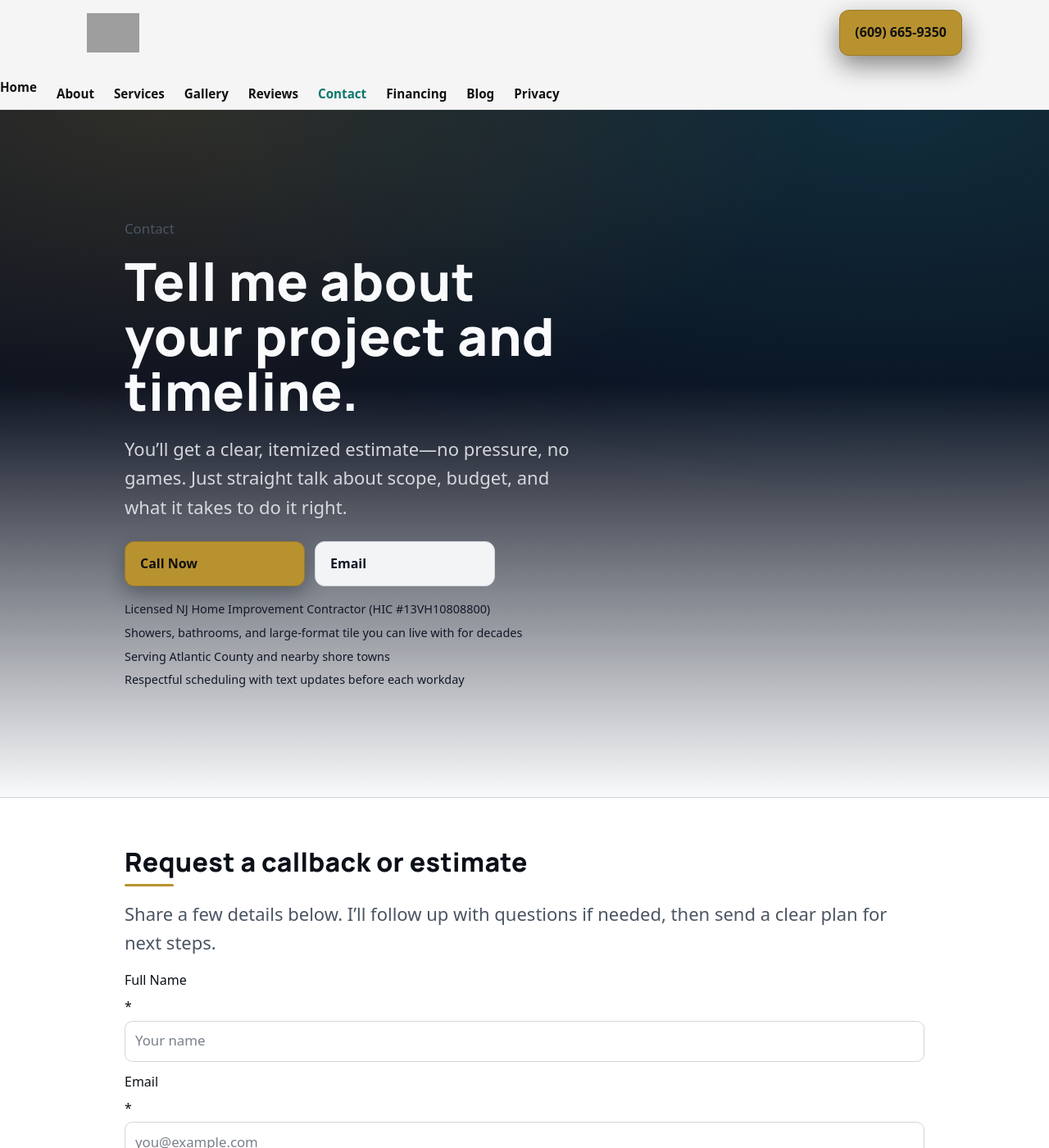
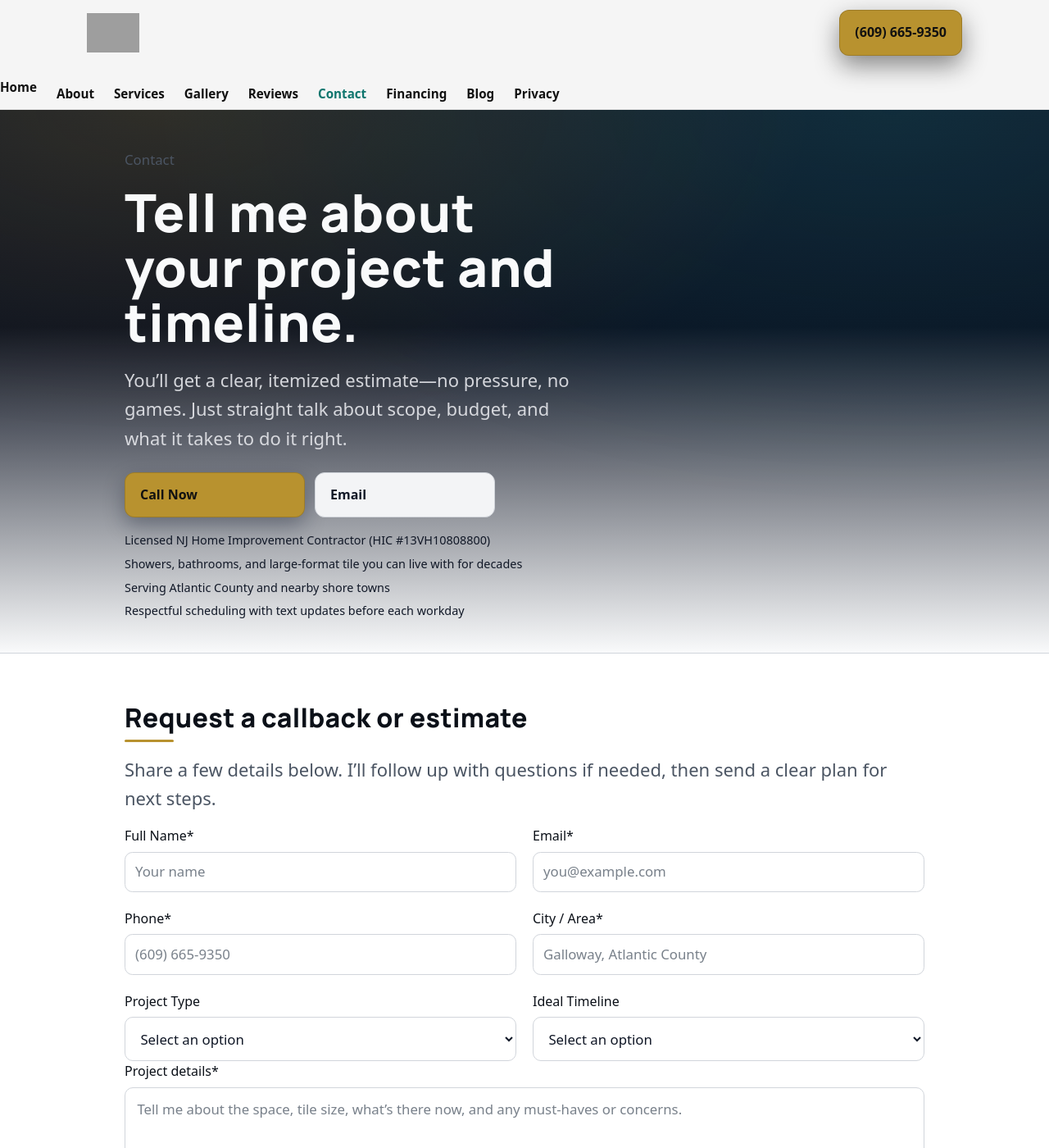
Before and after one commit to XTX33/Tillerstead-site, a Jekyll site: the page built from pages/contact.html, in a window 1280 px wide and 1400 px high. Shown: the whole window at 82% size. Built offline with Jekyll 4.4.1, drawn with Linux system fonts in a browser that asks for light colours; grey boxes are pictures that could not be loaded.

Commit message:
Update theme.css

```diff
--- a/assets/css/theme.css
+++ b/assets/css/theme.css
@@ -741,6 +741,37 @@ textarea {
   min-height: 140px;
   resize: vertical;
 }
+.page-contact .hero-contact {
+  /* make sure the gradient covers just the hero */
+  padding: 3rem 0 2.5rem;
+}
+
+.section-form {
+  padding: 2.5rem 0 3rem;
+}
+
+.form-grid {
+  display: grid;
+  gap: 1.25rem;
+}
+
+@media (min-width: 768px) {
+  .form-grid {
+    grid-template-columns: repeat(2, minmax(0, 1fr));
+  }
+}
+
+.form-field label {
+  display: block;
+  font-weight: 500;
+  margin-bottom: 0.35rem;
+}
+
+.form-field input,
+.form-field select,
+.form-field textarea {
+  width: 100%;
+}
 
 /* 10) Footer
    ------------------------------------------- */
```
